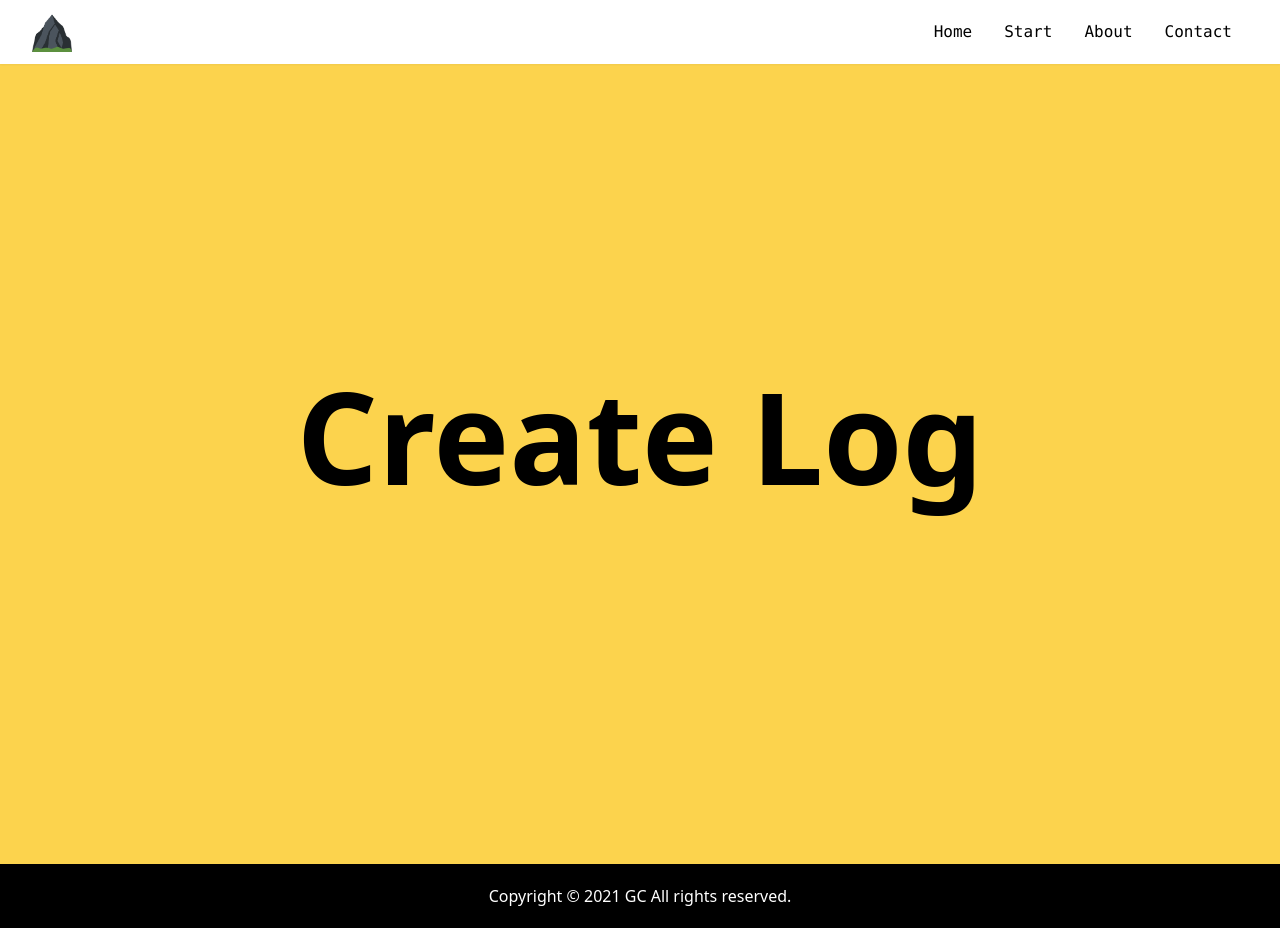
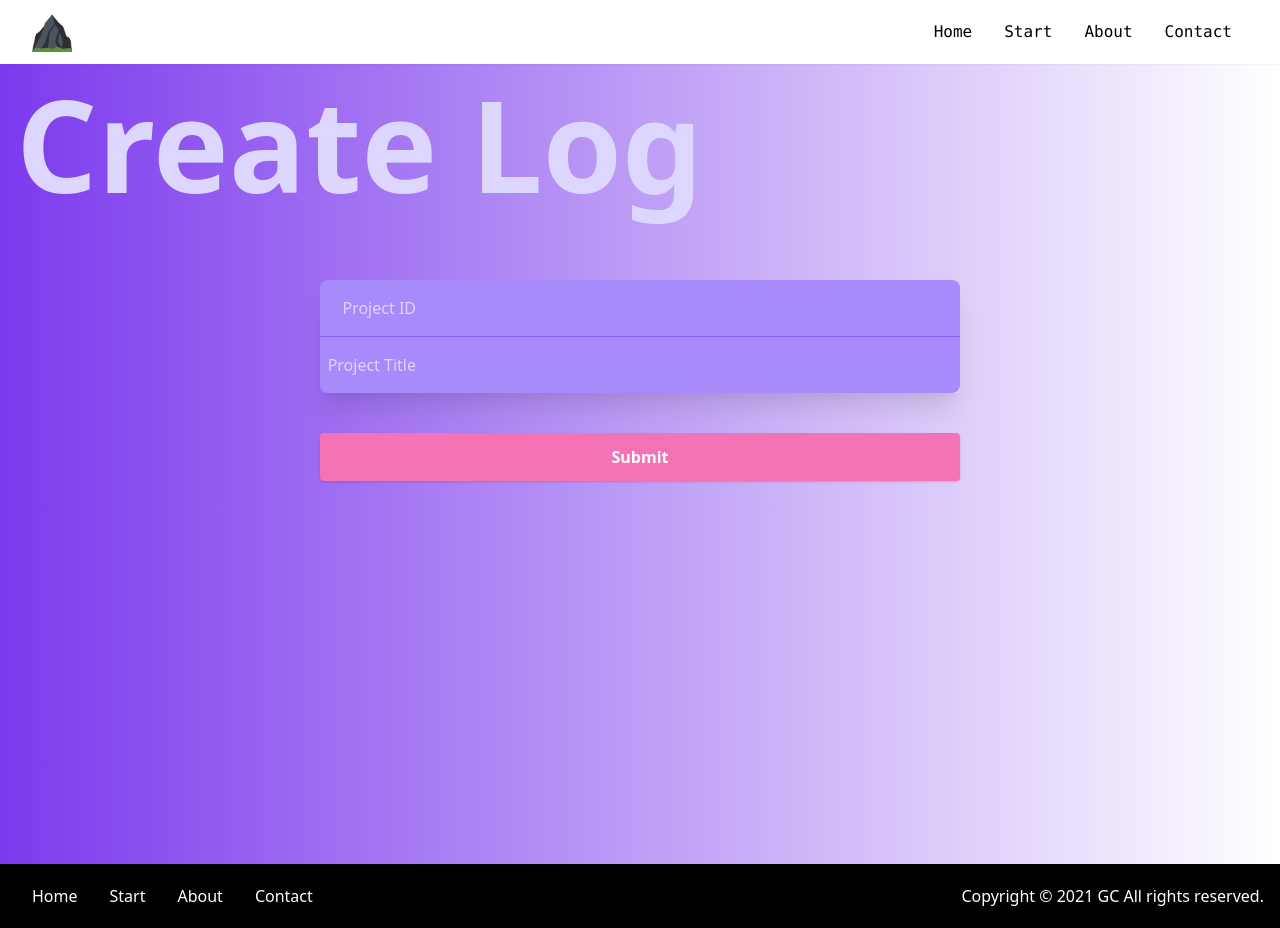
Before and after one commit to gz101/undirtify, a React (Create React App) app: page /start in a window 1280 px wide. Built offline with nearby package versions, Linux system fonts and the light colour scheme.

Commit message:
start form

```diff
--- a/src/components/Footer.js
+++ b/src/components/Footer.js
@@ -1,8 +1,15 @@
 import React from 'react';
+import { Link } from 'react-router-dom';
 
 const Footer = () => {
   return (
-    <div className='flex justify-center items-center h-16 bg-black text-white'>
+    <div className='flex justify-between items-center h-16 bg-black text-white p-4'>
+      <div className='md:block sm:hidden'>
+        <Link className='p-4' to='/'>Home</Link>
+        <Link className='p-4' to='/start'>Start</Link>
+        <Link className='p-4' to='/about'>About</Link>
+        <Link className='p-4' to='/contact'>Contact</Link>
+      </div>
       <p>Copyright &copy; 2021 GC All rights reserved.</p>
     </div>
   )
--- /dev/null
+++ b/src/components/Form.js
@@ -0,0 +1,29 @@
+import React from 'react';
+
+const Form = () => {
+  return (
+    <div>
+      <form action='' className='md:w-1/2 mx-auto'>
+        <div className='shadow-xl'>
+          <div className='flex justify center items-center bg-purple-400 rounded-t-lg border-b border-purple-500'>
+            <label for='project-id' className='w-24 text-right mr-8 text-purple-200'>
+              Project ID
+            </label>
+            <input type='text' id='project-id' name='project-id' className='flex-1 p-4 pl-0 bg-transparent outline-none text-white'></input>
+          </div>
+
+          <div className='flex justify center items-center bg-purple-400 rounded-b-lg mb-10'>
+            <label for='project-title' className='w-24 text-right mr-8 text-purple-200'>
+              Project Title
+            </label>
+            <input type='text' id='project-title' name='project-title' className='flex-1 p-4 pl-0 bg-transparent outline-none text-white'></input>
+          </div>
+        </div>
+
+        <button className='block w-full rounded bg-pink-400 py-3 text-white font-bold shadow hover:bg-pink-200'>Submit</button>
+      </form>
+    </div>
+  )
+}
+
+export default Form;
--- a/src/pages/log.js
+++ b/src/pages/log.js
@@ -1,9 +1,11 @@
 import React from 'react';
+import Form from '../components/Form';
 
 const Log = () => {
   return (
-    <div className='h-screen flex justify-center items-center bg-yellow-300'>
-      <h1 className='lg:text-9xl md:text-7xl sm:text-5xl text-3xl font-black mb-14'>Create Log</h1>
+    <div className='min-h-screen bg-gradient-to-r from-purple-600'>
+      <h1 className='lg:text-9xl md:text-7xl sm:text-5xl text-3xl font-black text-purple-200 mb-14 p-4'>Create Log</h1>
+      <Form />
     </div>
   )
 }
```
